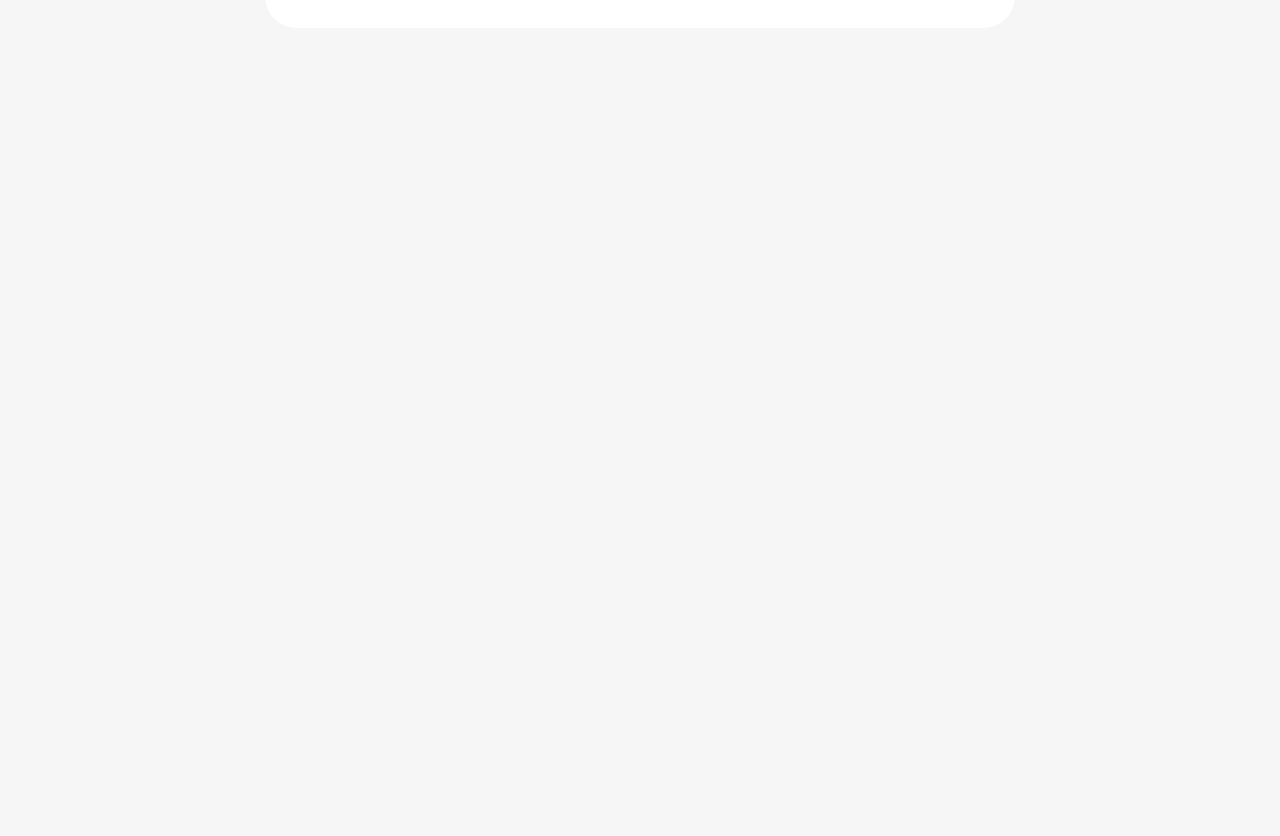
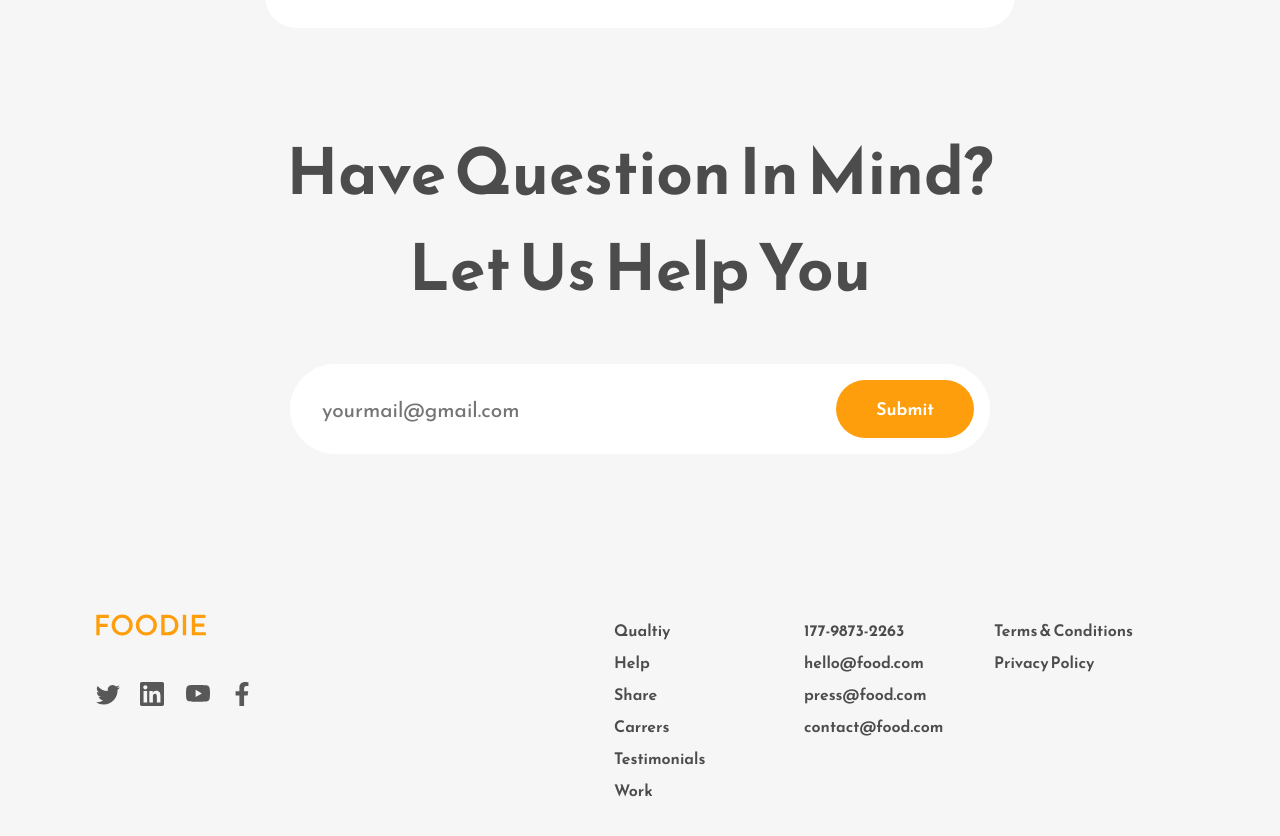
Before and after one commit to Ukashashere/Proper-Foodie-Food-App-Landing-Page, a React (Create React App) app: page / in a window 1280 px wide. Shown: the part 5423-6259 px from the top of the page. Before the commit the page ends 5483 px from the top, so only its background shows below. Built offline with nearby package versions, Linux system fonts and the light colour scheme.

Commit message:
Commit 7

```diff
--- a/src/App.js
+++ b/src/App.js
@@ -3,6 +3,8 @@
 import About from './Components/About';
 import Work from './Components/Work';       /*Import, Here we have imported things*/
 import Testimonial from './Components/Testimonial';
+import Contact from './Components/Contact';
+import Footer from './Components/Footer';
 
 function App() {
   return (
@@ -11,6 +13,8 @@
       <About />
       <Work />                  {/*Render, Here we have rendered the imported things*/}
       <Testimonial />
+      <Contact />
+      <Footer />
     </div>
   );
 }
--- /dev/null
+++ b/src/Components/Footer.js
@@ -0,0 +1,46 @@
+import React from "react";
+import Logo from "../Assets/Logo.svg";
+import { BsTwitter } from "react-icons/bs";
+import { SiLinkedin } from "react-icons/si";
+import { BsYoutube } from "react-icons/bs";
+import { FaFacebookF } from "react-icons/fa";
+
+const Footer = () => {
+  return (
+    <div className="footer-wrapper">
+      <div className="footer-section-one">
+        <div className="footer-logo-container">
+          <img src={Logo} alt="" />
+        </div>
+        <div className="footer-icons">
+          <BsTwitter />
+          <SiLinkedin />            {/*icons at the end o fthe page*/}
+          <BsYoutube />
+          <FaFacebookF />
+        </div>
+      </div>
+      <div className="footer-section-two">
+        <div className="footer-section-columns">
+          <span>Qualtiy</span>
+          <span>Help</span>
+          <span>Share</span>                    {/* What does span do?*/}
+          <span>Carrers</span>                  {/*Each <span> tag is wrapping a piece of text ("Quality", "Help", "Share"). By default, the text inside each <span> will appear inline with any surrounding content, and there won't be any visual change unless CSS is applied.*/}{/*The <span> tag allows you to selectively apply styles to parts of the text while keeping the content inline, which means it doesn't break the flow of the text like block-level elements (e.g., <div>) would.*/}
+          <span>Testimonials</span>
+          <span>Work</span>
+        </div>
+        <div className="footer-section-columns">
+          <span>177-9873-2263</span>
+          <span>hello@food.com</span>
+          <span>press@food.com</span>
+          <span>contact@food.com</span>
+        </div>
+        <div className="footer-section-columns">
+          <span>Terms & Conditions</span>
+          <span>Privacy Policy</span>
+        </div>
+      </div>
+    </div>
+  );
+};
+
+export default Footer;
```
